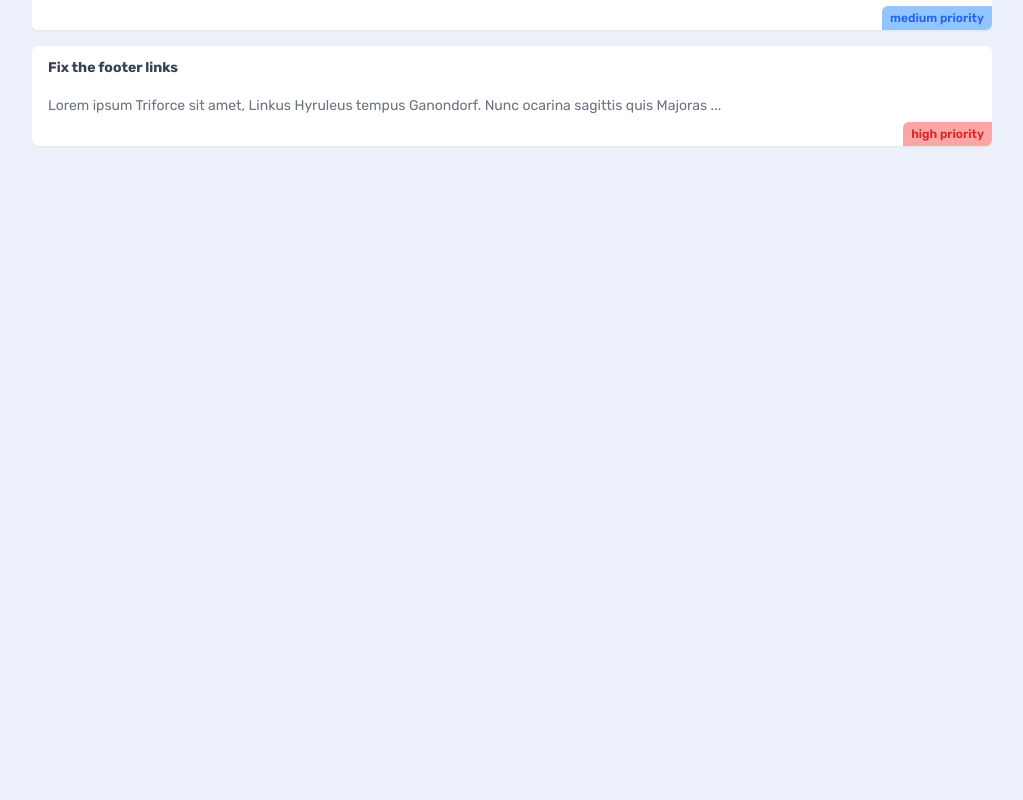
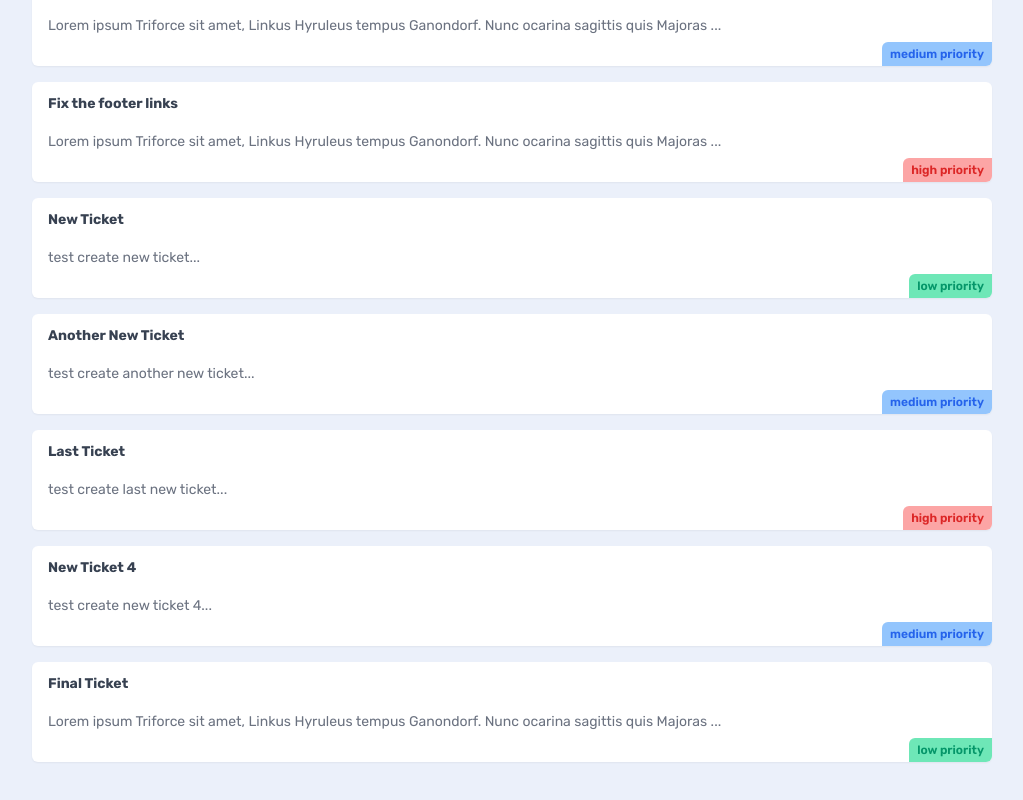
Before and after one commit to mohamed-abdelnaser95/todoList, a Next.js app: page /tickets in a window 1280 px wide. Shown: the part 420-1220 px from the top of the page, without its empty margins (128-1151 px from the left). Before the commit the page ends 800 px from the top, so only its background shows below. Built offline with nearby package versions, Linux system fonts and the light colour scheme; data requests are answered from the project's data file.

Commit message:
create new form component to create new tickets and show them on UI

```diff
--- a/_data/db.json
+++ b/_data/db.json
@@ -20,6 +20,41 @@
       "body": "Lorem ipsum Triforce sit amet, Linkus Hyruleus tempus Ganondorf. Nunc ocarina sagittis quis Majoras Mask. Nulla in metus arcu. Suspendisse potenti. In vel mauris varius, consectetur Zora ipsum eget, Master Sword porttitor urna. Fusce elementum urna elit, eget eleifend velit consectetur eget. Integer vel lobortis ipsum, vitae auctor Ocarina of Time. Donec sed urna dapibus, interdum magna a, eleifend magna. Curabitur tincidunt enim a neque volutpat. Phasellus auctor magna vel nunc pretium, ut volutpat justo tristique. Pellentesque cursus convallis mauris, in tempus enim tincidunt vitae.",
       "priority": "high",
       "user_email": "peach@netninja.dev"
+    },
+    {
+      "id": "2e9b",
+      "title": "New Ticket",
+      "body": "test create new ticket",
+      "user_email": "mo@gmail.com",
+      "priority": "low"
+    },
+    {
+      "id": "4633",
+      "title": "Another New Ticket",
+      "body": "test create another new ticket",
+      "user_email": "ho@gmail.com",
+      "priority": "medium"
+    },
+    {
+      "id": "a955",
+      "title": "Last Ticket",
+      "body": "test create last new ticket",
+      "user_email": "yo@gmail.com",
+      "priority": "high"
+    },
+    {
+      "id": "1116",
+      "title": "New Ticket 4",
+      "body": "test create new ticket 4",
+      "user_email": "to@gmail.com",
+      "priority": "medium"
+    },
+    {
+      "id": "d99b",
+      "title": "Final Ticket",
+      "body": "Lorem ipsum Triforce sit amet, Linkus Hyruleus tempus Ganondorf. Nunc ocarina sagittis quis Majoras Mask. Nulla in metus arcu. Suspendisse potenti. In vel mauris varius, consectetur Zora ipsum eget, Master Sword porttitor urna. Fusce elementum urna elit, eget eleifend velit consectetur eget. Integer vel lobortis ipsum, vitae auctor Ocarina of Time. Donec sed urna dapibus, interdum magna a, eleifend magna. Curabitur tincidunt enim a neque volutpat. Phasellus auctor magna vel nunc pretium, ut volutpat justo tristique. Pellentesque cursus convallis mauris, in tempus enim tincidunt vitae.",
+      "user_email": "hamu@gmail.com",
+      "priority": "low"
     }
   ]
 }
--- a/app/tickets/[id]/page.jsx
+++ b/app/tickets/[id]/page.jsx
@@ -34,7 +34,7 @@ async function Page ({ params }) {
                         <small>created By: {ticketDatails.user_email}</small>
                         <p>{ticketDatails.body}</p>
                         <div className={`pill ${ticketDatails.priority}`}>
-                              {ticketDatails.priority}
+                              {ticketDatails.priority} Priority
                         </div>
                   </div>
             </main>
--- /dev/null
+++ b/app/tickets/create/CreateForm.jsx
@@ -0,0 +1,80 @@
+"use client"
+import { useRouter } from "next/navigation";
+import { useState } from "react"
+
+export default function CreateForm() {
+      const router = useRouter();
+      const [title, setTitle] = useState();
+      const [body, setBody] = useState();
+      const [user_email, setEmail] = useState();
+      const [priority, setPriority] = useState("low");
+      const [isLoading, setIsLoading] = useState(false);
+
+      async function handleSubmit (e) {
+            e.preventDefault();
+            const ticket = { title, body, user_email, priority };
+            setIsLoading(true);
+
+            const res = await fetch('http://localhost:4000/tickets', {
+                  method: "POST",
+                  headers: {'content-type' : 'application/json'},
+                  body: JSON.stringify(ticket)
+            })
+
+            if(res.status === 201){
+                  setIsLoading(false);
+                  router.refresh();
+                  router.push('/tickets');
+            }
+      }
+      return (
+            <form className="w-1/2" onSubmit={handleSubmit}>
+                  <label>
+                        <span>Title:</span>
+                        <input
+                              required
+                              type="text"
+                              onChange={(e)=> setTitle(e.target.value)}
+                              value={title}
+                        />
+                  </label>
+                  <label>
+                        <span>Body:</span>
+                        <textarea
+                              required
+                              onChange={(e)=> setBody(e.target.value)}
+                              value={body}
+                        />
+                  </label>
+                  <label>
+                        <span>Email:</span>
+                        <input
+                              required
+                              type="text"
+                              onChange={(e)=> setEmail(e.target.value)}
+                              value={user_email}
+                        />
+                  </label>
+                  <label>
+                        <span>Priority:</span>
+                        <select
+                              required
+                              onChange={(e)=> setPriority(e.target.value)}
+                              value={priority}
+                        >
+                              <option value='low'>Low Priority</option>
+                              <option value='medium'>Medium Priority</option>
+                              <option value='high'>High Priority</option>
+                        </select>
+                  </label>
+
+                  <button className="btn-primary" disabled={isLoading}>
+                        {isLoading ?
+                              <span>Loading.....</span>
+                              :
+                              <span>Add Ticket</span>
+                        }
+                  </button>
+            </form>
+      )
+}
--- /dev/null
+++ b/app/tickets/create/page.jsx
@@ -0,0 +1,10 @@
+import CreateForm from "./CreateForm";
+
+export default function CreateTicket() {
+      return (
+            <main>
+                  <h2 className="text-primary text-center">Add New Ticket</h2>
+                  <CreateForm />
+            </main>
+      )
+}
--- a/app/tickets/page.jsx
+++ b/app/tickets/page.jsx
@@ -1,11 +1,15 @@
 import { Suspense } from 'react'
 import TicketList from './ticketList'
 import Loading from '../loading'
+import Link from 'next/link'
 
 const Tickets = () => {
       return (
             <main>
-                  <h2>Tickets</h2>
+                  <nav>
+                        <h2>Tickets</h2>
+                        <Link href='/tickets/create'>Create Ticket</Link>
+                  </nav>
                   <Suspense fallback={<Loading />}>
                         <TicketList />
                   </Suspense>
--- a/app/tickets/ticketList.jsx
+++ b/app/tickets/ticketList.jsx
@@ -2,7 +2,7 @@ import Link from "next/link";
 
 async function getTickets() {
       // imitate delay
-      await new Promise(resolve => setTimeout(resolve, 3000));
+      await new Promise(resolve => setTimeout(resolve, 1500));
 
       const res = await fetch('http://localhost:4000/tickets', {
             next: {
```
Lines whose indentation alone changed are shown as unchanged.
